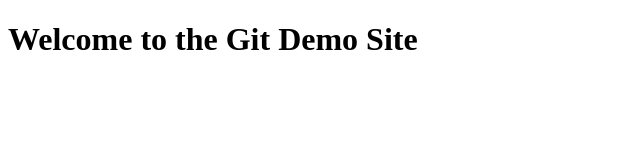
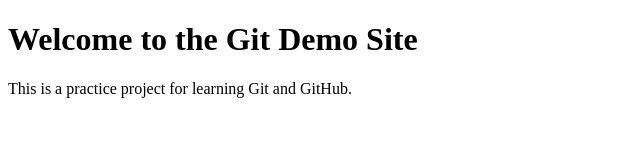
Before and after one commit to siresquire/git-demo-site, a website: page index.html in a window 1280 px wide. Shown: the whole page, without its empty margins (0-640 px from the left). Drawn offline with Linux system fonts and the light colour scheme.

Commit message:
feat: add intro paragraph

```diff
--- a/index.html
+++ b/index.html
@@ -7,5 +7,6 @@
 </head>
 <body>
     <h1>Welcome to the Git Demo Site</h1>
+    <p>This is a practice project for learning Git and GitHub.</p>
 </body>
 </html>
```
